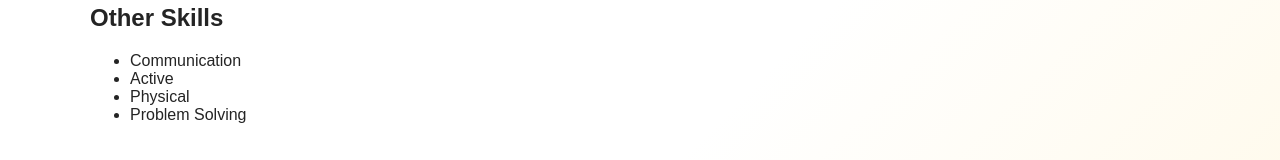
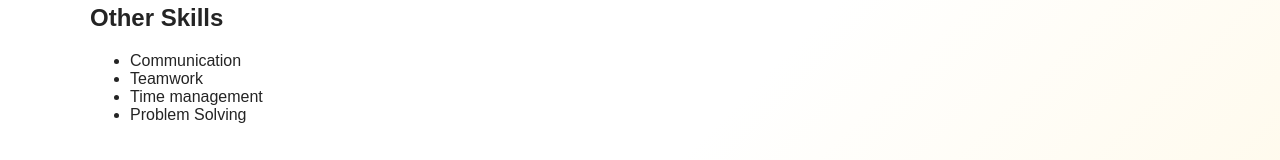
Before and after one commit to mohiid/Portfolio, a plain HTML site: page skills.html in a window 1280 px wide. Shown: the part 452-612 px from the top of the page. Drawn offline with Linux system fonts and the light colour scheme.

Commit message:
Update other skills list

```diff
--- a/skills.html
+++ b/skills.html
@@ -39,8 +39,8 @@
         <h2 id="other-skills-heading">Other Skills</h2>
         <ul>
           <li>Communication</li>
-          <li>Active</li>
-          <li>Physical</li>
+          <li>Teamwork</li>
+          <li>Time management</li>
           <li>Problem Solving</li>
         </ul>
       </section>
```
